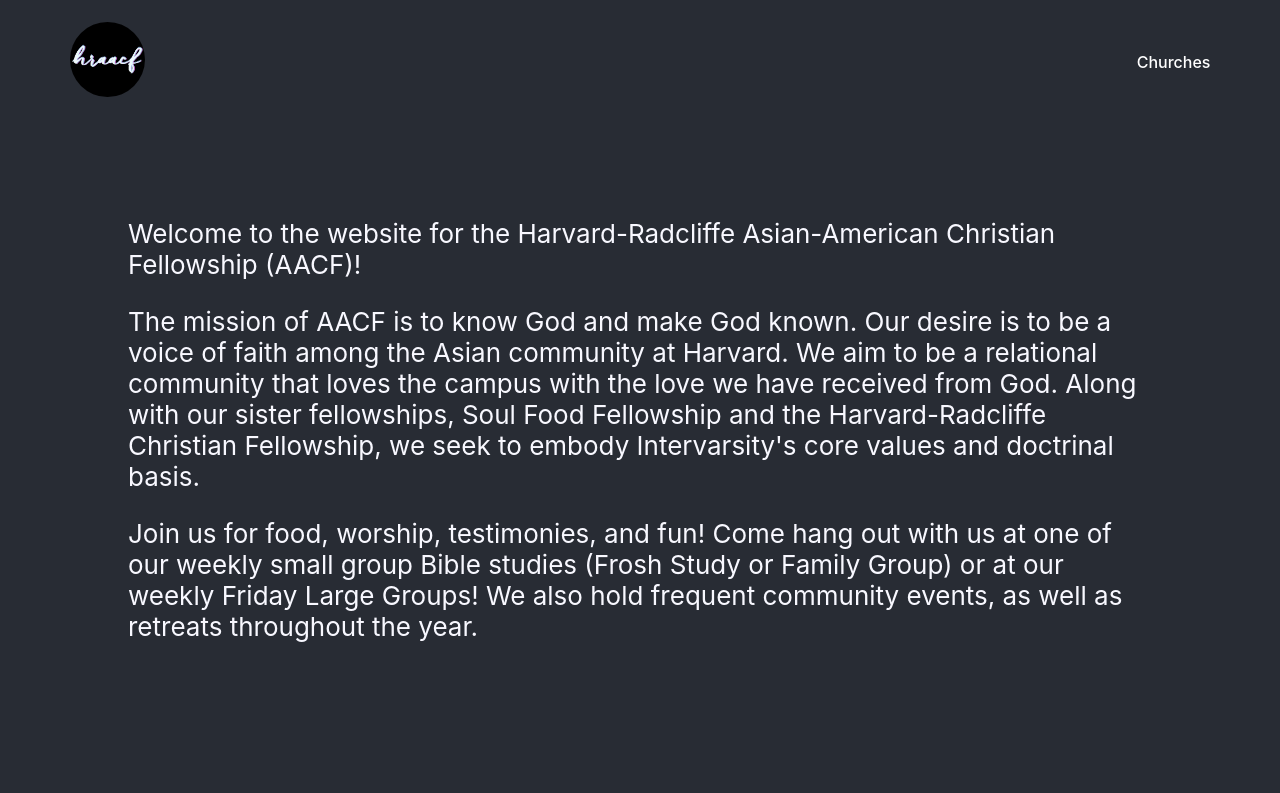
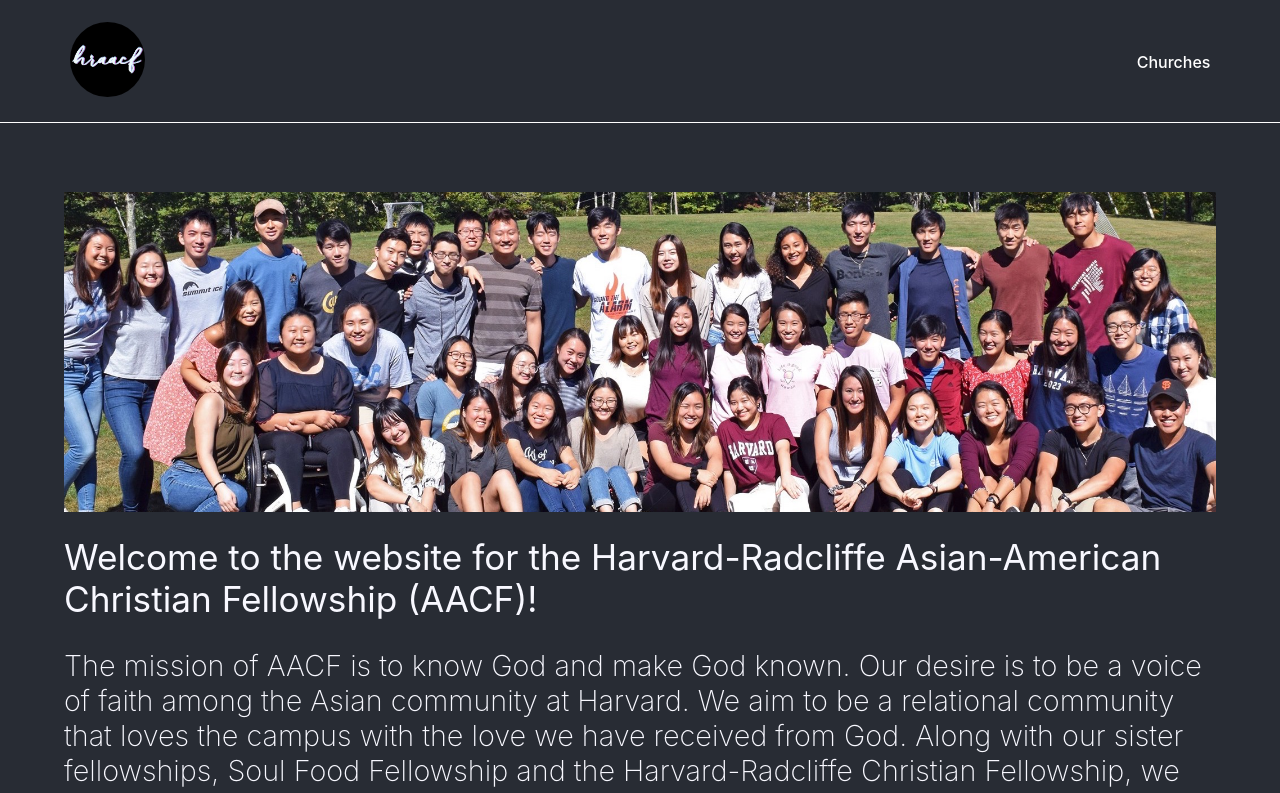
Before and after one commit to helenlpang/aacf-website, a React (Create React App) app: page / in a window 1280 px wide. Shown: the top 793 px of the page. Built offline with nearby package versions, Linux system fonts and the light colour scheme; what react-google-maps would draw is missing.

Commit message:
design updates

```diff
--- a/src/components/Church/Church.css
+++ b/src/components/Church/Church.css
@@ -1,4 +1,10 @@
 .church-profile {
     list-style: none;
+    font-size: 1.4rem;
+    font-weight: 300;
+}
 
+.church-profile td {
+    border: 1px solid #ffffff;
+    padding: 8px;
 }
--- a/src/components/Church/Church.js
+++ b/src/components/Church/Church.js
@@ -5,11 +5,16 @@
 class Church extends React.Component {
 	render() {
 		return (
-			<li className="church-profile">
-				<p>{this.props.church.name}, {this.props.church.denomination}</p>
-			</li>
+			<tr className="church-profile" 	key={this.props.church.id}>
+				<td>{this.props.church.name}</td>
+				<td>{this.props.church.denomination}</td>
+			</tr>
 		)
 	}
 }
 
+{/* <li className="church-profile">
+				<p>{this.props.church.name}, {this.props.church.denomination}</p>
+			</li> */}
+
 export default Church;
--- a/src/components/Church/ChurchList.css
+++ b/src/components/Church/ChurchList.css
@@ -1,4 +1,20 @@
+.church-list ul {
+    padding: 0;
+}
+
 .church-list input {
     width: 50vw;
     height: 2rem;
 }
+
+.church-info {
+    display: flex;
+    flex-direction: row;
+    align-items: center;
+    justify-content: center;
+    margin-top: 4rem
+}
+
+.church-info ul {
+    margin-right: 2rem;
+}
--- a/src/components/Church/ChurchList.js
+++ b/src/components/Church/ChurchList.js
@@ -47,12 +47,14 @@
           value={this.state.search}
           onChange={this.updateSearch.bind(this)}>
         </input>
-       <ul>
+        <div className="church-info">
+          <ul>
             {filteredChurches.map((church)=>{
                 return <Church church={church} key={church.id}/>
             })}
-       </ul>
-       <Map />
+          </ul>
+          <Map />
+        </div>
       </div>
     );
   }
--- a/src/components/Map/Map.js
+++ b/src/components/Map/Map.js
@@ -16,7 +16,7 @@
 
     return (
       <GoogleMap
-        defaultZoom={15}
+        defaultZoom={14}
         defaultCenter={{ lat: 42.3736, lng: -71.1097 }}
         defaultOptions={{styles: mapStyles}}
       >
@@ -60,7 +60,7 @@
   class FinalMap extends React.Component {
     render() {
       return (
-        <div style = {{ width: "40vw", height: "40vh"}}>
+        <div style = {{ width: "30vw", height: "50vh", }}>
           <WrappedMap
             googleMapURL={`https://maps.googleapis.com/maps/api/js?v=3.exp&libraries=geometry,drawing,places&key=AIzaSyASigF8g5y-u4pWOqF41qMmiF2gWBQCUVw`}
             loadingElement={<div style={{ height: "100%" }} /> }
--- a/src/components/NavBar/NavBar.css
+++ b/src/components/NavBar/NavBar.css
@@ -12,6 +12,7 @@
     padding: 1rem 4rem;
     font-size: 1rem;
     font-weight: 500;
+    border-bottom: 0.01rem solid #ffffff;
 }
 
 .nav-body img {
--- /dev/null
+++ b/src/pages/Home/Home.css
@@ -0,0 +1,23 @@
+.home {
+    padding: 0;
+}
+
+.image {
+    max-height: 40vh;
+    overflow: hidden;
+}
+
+.image img {
+    width: 90vw;
+    max-height: initial;
+}
+
+.home h1 {
+    font-weight: 400;
+    font-size: 2.2rem;
+}
+
+.home p {
+    font-weight: 200;
+    font-size: 1.8rem;
+}
--- a/src/pages/Home/Home.js
+++ b/src/pages/Home/Home.js
@@ -1,13 +1,19 @@
 import React from 'react';
+
+import './Home.css';
+import Image from './background-image.jpg';
 
 class Home extends React.Component {
     render() {
         return(
-            <div>
-                <p>
+            <div className="home">
+                <div className="image">
+                    <img src={Image} alt="AACF" />
+                </div>
+                <h1>
                     Welcome to the website for the Harvard-Radcliffe
                     Asian-American Christian Fellowship (AACF)!
-                </p>
+                </h1>
                 <p>
                     The mission of AACF is to know God and make God known.
                     Our desire is to be a voice of faith among the Asian
```
Also changed, not shown: src/pages/Home/background-image.jpg (added).
